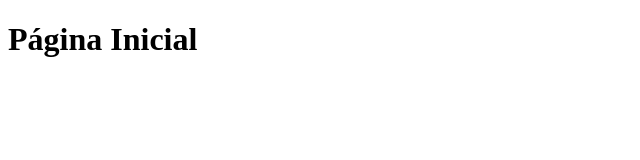
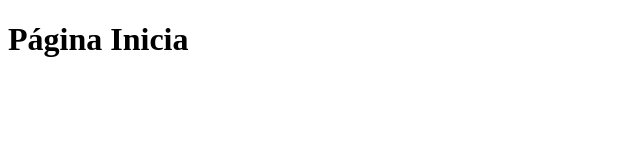
Before and after one commit to joaopgm/projeto-curso-git-dio, a plain HTML site: page index.html in a window 1280 px wide. Shown: the full height of the page, 0-640 px from the left. Drawn offline with Linux system fonts and the light colour scheme.

Commit message:
Corrigindo estrutura html inicial

```diff
--- a/index.html
+++ b/index.html
@@ -6,6 +6,6 @@
     <title>Curso Git - DIO</title>
 </head>
 <body>
-    <h1>Página Inicial</h1>
+    <h1>Página Inicia</h1>
 </body>
 </html>
```
